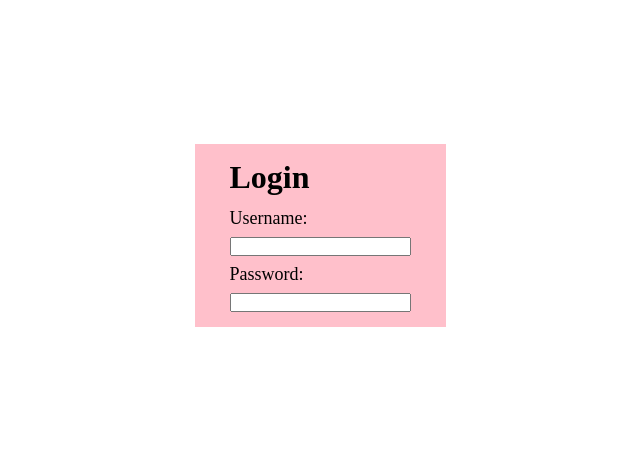
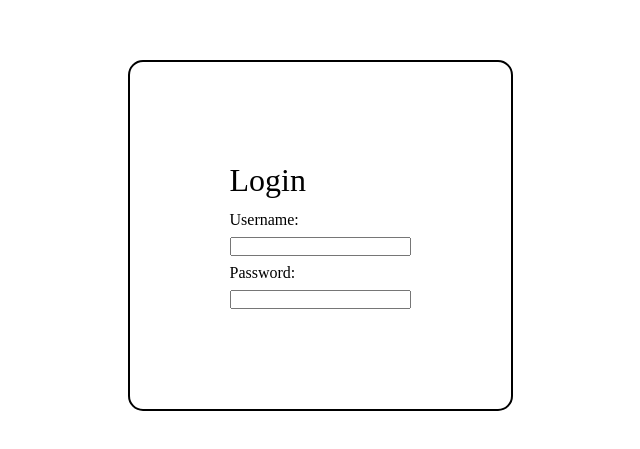
Before and after one commit to besti-hackathon-gruppe-2026/zb, a SvelteKit app in the folder frontend/: page /login in a window 1280 px wide. Shown: the part 165-614 px from the top of the page, without its empty margins (320-960 px from the left). Built offline with nearby package versions, Linux system fonts and the light colour scheme.

Commit message:
Imrpove styles

```diff
--- a/frontend/src/routes/login/+page.svelte
+++ b/frontend/src/routes/login/+page.svelte
@@ -1,6 +1,6 @@
 <div class="root">
 	<div class="box">
-    <h1>Login</h1>
+    <p>Login</p>
 		<form action="/action_page.php" method="get">
 			<label> Username:</label>
 			<input type="text" name="vehicle1" value="" />
@@ -19,13 +19,17 @@
 	}
 
   .box {
-    background-color: pink;
-    padding: 15px;
-    padding-left: 35px;
-    padding-right: 35px;
+    border: 2px;
+    border-style: solid;
+    border-color: black;
+    border-radius: 15px;
+    padding: 100px;
     display: flex;
     gap: 12px;
     flex-direction: column;
+    p {
+      font-size: xx-large;
+    }
   }
 
   form {
@@ -34,10 +38,4 @@
     flex-direction: column;
   }
 
-  h1 {
-    font-size: xx-large;
-  }
-  label {
-    font-size: large;
-  }
 </style>
```
